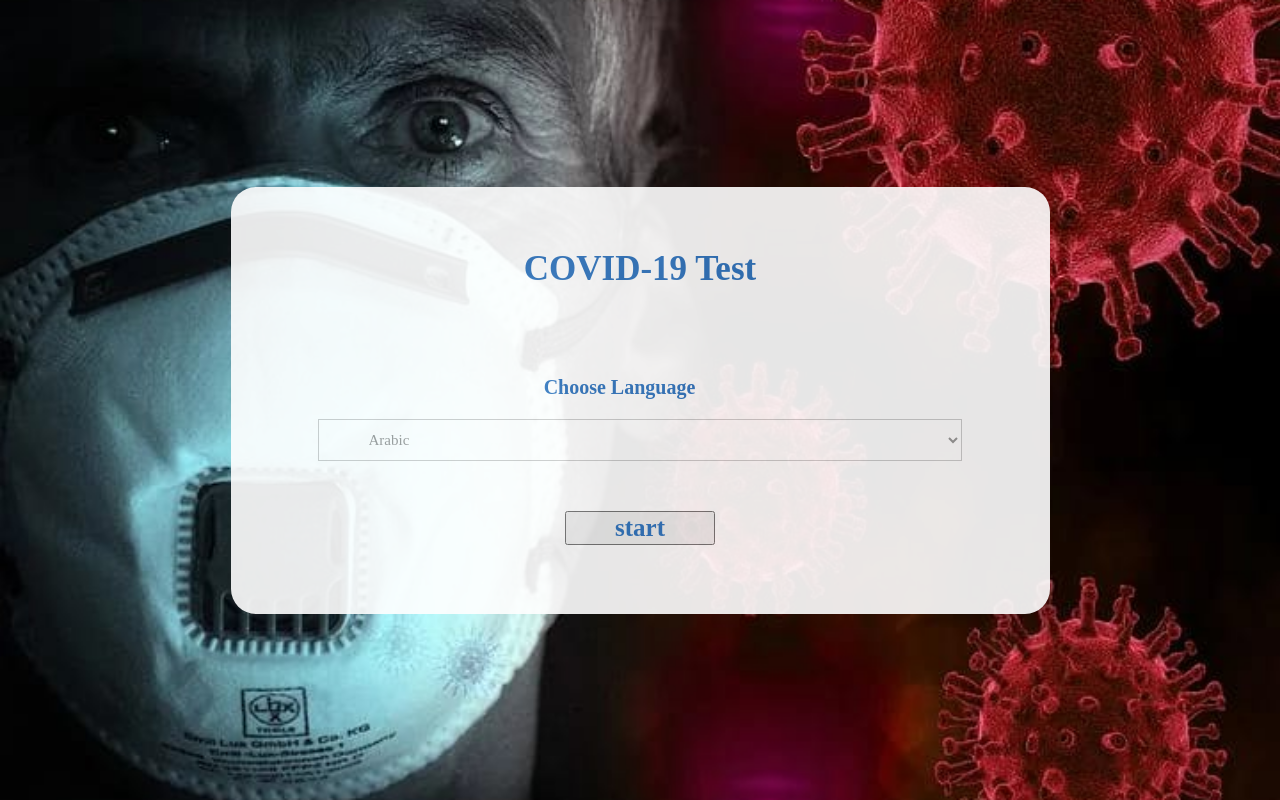
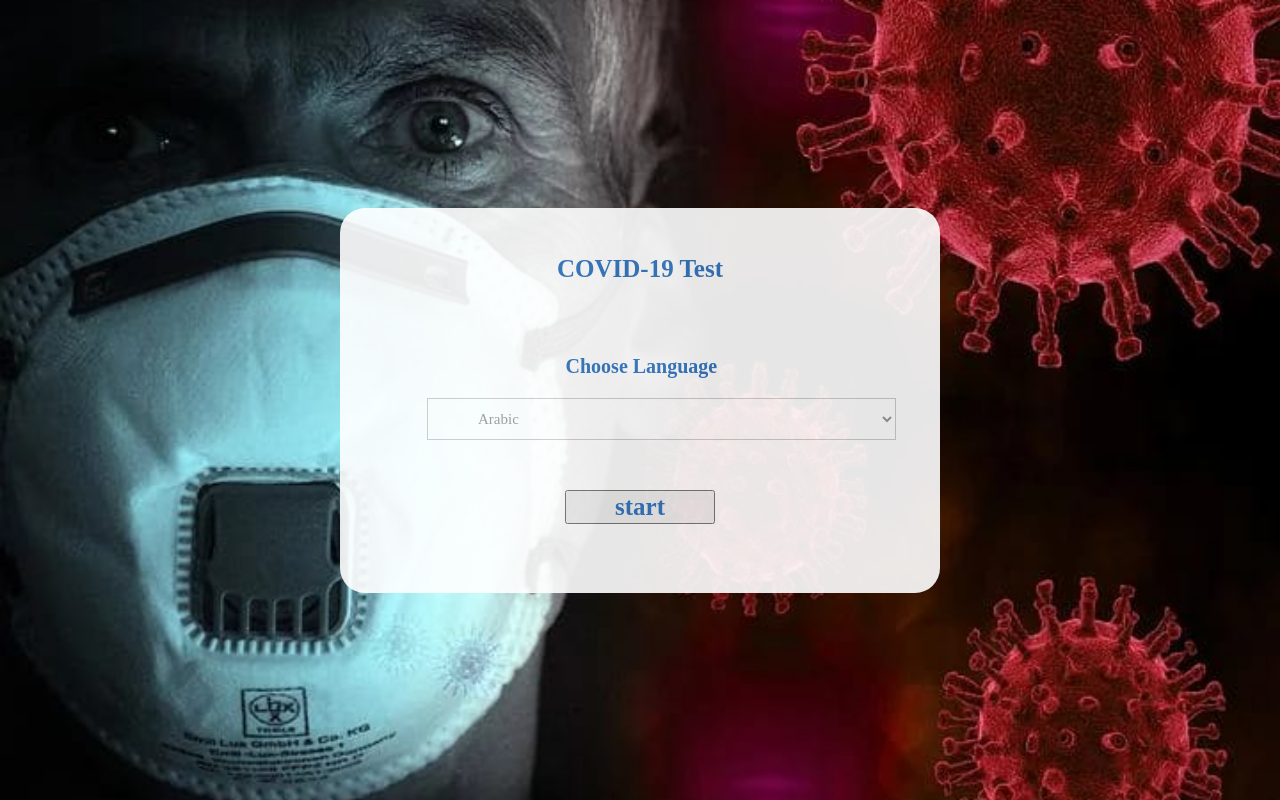
Before and after one commit to RobotechClub/corona, a PHP site: page / in a window 1280 px wide. Run offline with PHP 8.4, Linux system fonts and the light colour scheme.

Commit message:
styling and nocahce changes

```diff
--- a/css/style.css
+++ b/css/style.css
@@ -51,7 +51,7 @@ img {
   vertical-align: middle; }
 
 .wrapper {
-  width: 819px;
+  width: 600px;
   margin: auto;
   padding: 7px;
   background: url("../images/form-bg.png") repeat;
@@ -63,7 +63,7 @@ img {
   position: relative;
   background: #fff;
   padding: 64px 58px 0;
-  height: 548px; }
+  height: 300px; }
 
 .steps .current-info, .steps .number {
   display: none; }
@@ -100,7 +100,7 @@ img {
 
 h3 {
   font-family: "Bookman Old Style";
-  font-size: 35px;
+  font-size: 25px;
   color: #3377c0;
   text-align: center;
   font-weight: 600;
@@ -123,11 +123,11 @@ h3 {
 }
 
  .noDiv{
-   padding: 50px;
+   padding: 30px;
  }
  .yesDiv{
   margin-left: 8px;
-  padding: 50px;
+  padding: 30px;
 }
 .form-row {
   display: flex;
@@ -383,5 +383,5 @@ h3 {
   100% { transform: rotate(360deg); }
 }
 #title{
-  padding: 55px;
+  padding: 40px;
 }
--- a/index.php
+++ b/index.php
@@ -5,6 +5,9 @@
     <meta charset="utf-8">
     <title>COVID-19 Test</title>
     <meta name="viewport" content="width=device-width, initial-scale=1.0">
+    <meta http-equiv='cache-control' content='no-cache'>
+    <meta http-equiv='expires' content='0'>
+    <meta http-equiv='pragma' content='no-cache'>
     <link rel="stylesheet" href="css/style.css">
 
     <link rel="icon" type="image/ico" href="images/robotech .jpg" />
```
